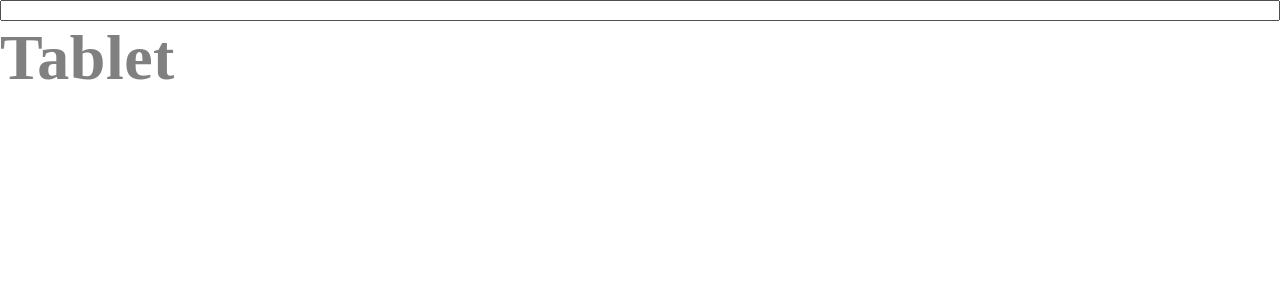
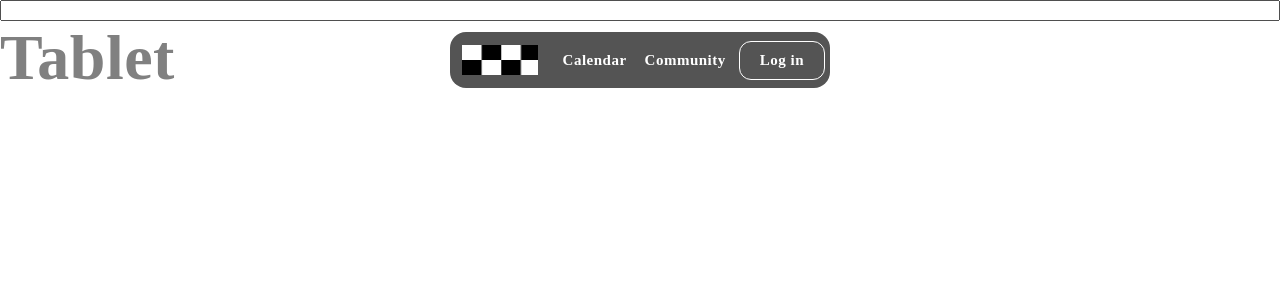
Before and after one commit to HICC-REBOOT/HICC-REBOOT-Frontend, a React (Create React App) app in the folder frontend/: page / in a window 1280 px wide. Shown: the top 300 px of the page. Built offline with nearby package versions, Linux system fonts and the light colour scheme.

Commit message:
feat: 헤더 기본 프레임 및 라우팅 기능

```diff
--- /dev/null
+++ b/frontend/src/components/common/header/Header.style.tsx
@@ -0,0 +1,55 @@
+import { Link } from 'react-router-dom';
+import styled from 'styled-components';
+import DemoLogo from '@assets/image/demologo.png';
+
+// background color색 정해지면 수정 필요
+export const Container = styled.nav`
+  display: flex;
+  align-items: center;
+  position: fixed;
+  top: 3.2rem;
+  left: 50%;
+  transform: translate3d(-50%, 0, 0);
+
+  width: 38rem;
+  height: 5.6rem;
+  padding: 0.5rem;
+  padding-left: 1.2rem;
+
+  border: none;
+  border-radius: 1.6rem;
+  background-color: #545454;
+`;
+
+export const Logo = styled(Link)`
+  background-image: url(${DemoLogo});
+  width: 7.8rem;
+  height: 3rem;
+
+  margin-right: 2rem;
+`;
+
+export const Tab = styled(Link)`
+  margin-right: 0.8rem;
+  padding: 1rem 0.5rem;
+
+  color: ${(props) => props.theme.colors.white};
+  ${(props) => props.theme.typography.common.button1};
+
+  text-transform: capitalize;
+  text-align: center;
+  cursor: pointer;
+`;
+
+export const Auth = styled(Link)`
+  padding: 1rem 2rem;
+  border: 0.1rem solid ${(props) => props.theme.colors.white};
+  border-radius: 1.2rem;
+
+  color: ${(props) => props.theme.colors.white};
+  ${(props) => props.theme.typography.common.button1};
+
+  text-align: center;
+  white-space: nowrap;
+  cursor: pointer;
+`;
--- /dev/null
+++ b/frontend/src/components/common/header/Header.tsx
@@ -0,0 +1,16 @@
+import React from 'react';
+import ROUTE from '@constants/route';
+import * as H from './Header.style';
+
+function Header() {
+  return (
+    <H.Container>
+      <H.Logo to={ROUTE.HOME} />
+      <H.Tab to={ROUTE.CALENDAR}>calendar</H.Tab>
+      <H.Tab to={ROUTE.COMMUNITY}>community</H.Tab>
+      <H.Auth to={ROUTE.LOGIN}>Log in</H.Auth>
+    </H.Container>
+  );
+}
+
+export default Header;
--- a/frontend/src/components/layout/Layout.tsx
+++ b/frontend/src/components/layout/Layout.tsx
@@ -1,10 +1,12 @@
 import React from 'react';
 import { Outlet } from 'react-router-dom';
+import Header from '@components/common/header/Header';
 import * as L from './style/Layout.style';
 
 function Layout() {
   return (
     <L.Container>
+      <Header />
       <Outlet />
     </L.Container>
   );
--- a/frontend/src/components/layout/style/Layout.style.tsx
+++ b/frontend/src/components/layout/style/Layout.style.tsx
@@ -4,6 +4,8 @@ export const Container = styled.div`
   display: flex;
   flex-direction: column;
   position: relative;
+  width: 100%;
+  height: 100%;
 `;
 
 export const D = styled.div;
--- /dev/null
+++ b/frontend/src/constants/route.ts
@@ -0,0 +1,11 @@
+const ROUTE = {
+  HOME: '/',
+  CALENDAR: '/calendar',
+  COMMUNITY: '/community',
+  LOGIN: '/login',
+  ADMIN: '/admin',
+};
+
+Object.freeze(ROUTE);
+
+export default ROUTE;
```
Also changed, not shown: frontend/src/assets/image/demologo.png (added), 1 other file (tests, documents, lock files or other folders).
